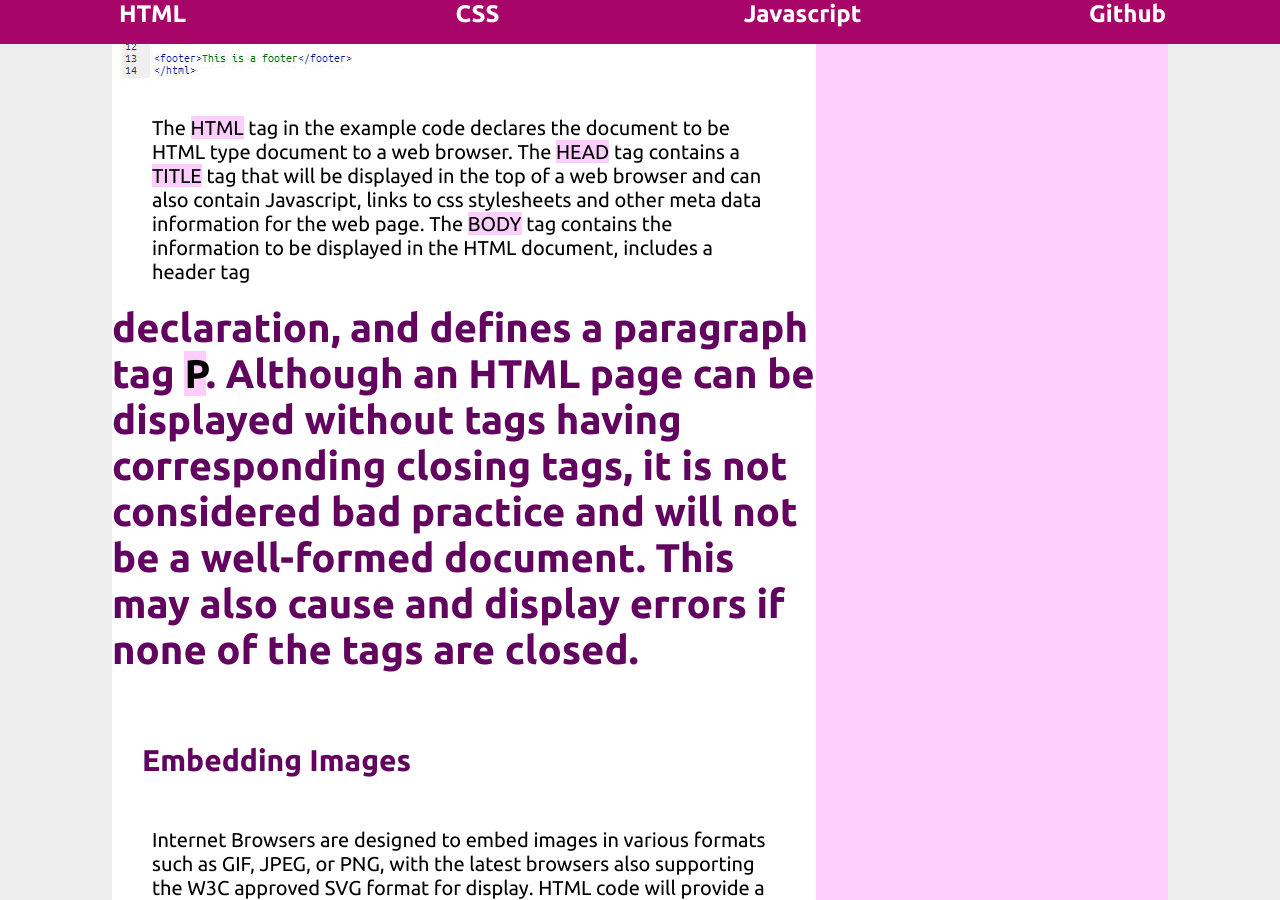
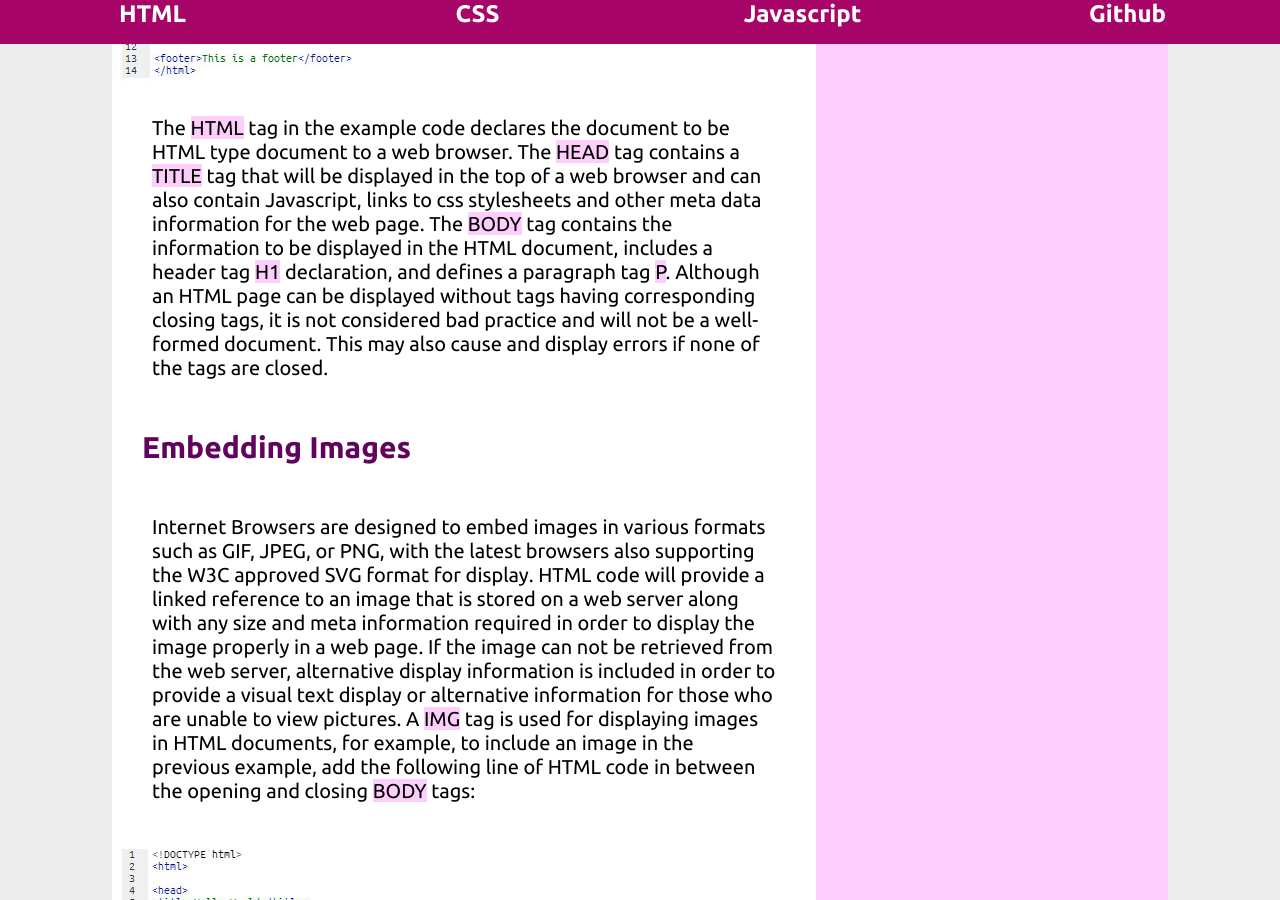
Before and after one commit to Steve-AB/Steve-AB.github.io, a Jekyll site: the page built from pages/html-page/index.html, in a window 1280 px wide and 900 px high, scrolled down 975 px. Built offline with Jekyll 4.4.1, drawn with Linux system fonts in a browser that asks for light colours; nearby versions of some CDN libraries.

Commit message:
update files

```diff
--- a/pages/html-page/index.html
+++ b/pages/html-page/index.html
@@ -17,7 +17,7 @@
           <br>
           <img class="html-code1" src="/images/htmldoccode.jpg" alt="Intial code for a html document" />
           <br>
-          <p>The <mark>HTML</mark> tag in the example code declares the document to be HTML type document to a web browser. The <mark>HEAD</mark> tag contains a <mark>TITLE</mark> tag that will be displayed in the top of a web browser and can also contain Javascript, links to css stylesheets and other meta data information for the web page. The <mark>BODY</mark> tag contains the information to be displayed in the HTML document, includes a header tag <code><H1></code> declaration, and defines a paragraph tag <mark>P</mark>. Although an HTML page can be displayed without tags having corresponding closing tags, it is not considered bad practice and will not be a well-formed document. This may also cause and display errors if none of the tags are closed.</p>
+          <p>The <mark>HTML</mark> tag in the example code declares the document to be HTML type document to a web browser. The <mark>HEAD</mark> tag contains a <mark>TITLE</mark> tag that will be displayed in the top of a web browser and can also contain Javascript, links to css stylesheets and other meta data information for the web page. The <mark>BODY</mark> tag contains the information to be displayed in the HTML document, includes a header tag <mark>H1</mark> declaration, and defines a paragraph tag <mark>P</mark>. Although an HTML page can be displayed without tags having corresponding closing tags, it is not considered bad practice and will not be a well-formed document. This may also cause and display errors if none of the tags are closed.</p>
            <h3>Embedding Images</h3>
            <p>Internet Browsers are designed to embed images in various formats such as GIF, JPEG, or PNG, with the latest browsers also supporting the W3C approved SVG format for display. HTML code will provide a linked reference to an image that is stored on a web server along with any size and meta information required in order to display the image properly in a web page. If the image can not be retrieved from the web server, alternative display information is included in order to provide a visual text display or alternative information for those who are unable to view pictures. A <mark>IMG</mark> tag is used for displaying images in HTML documents, for example, to include an image in the previous example, add the following line of HTML code in between the opening and closing <mark>BODY</mark> tags:</p>
             <br>
```
